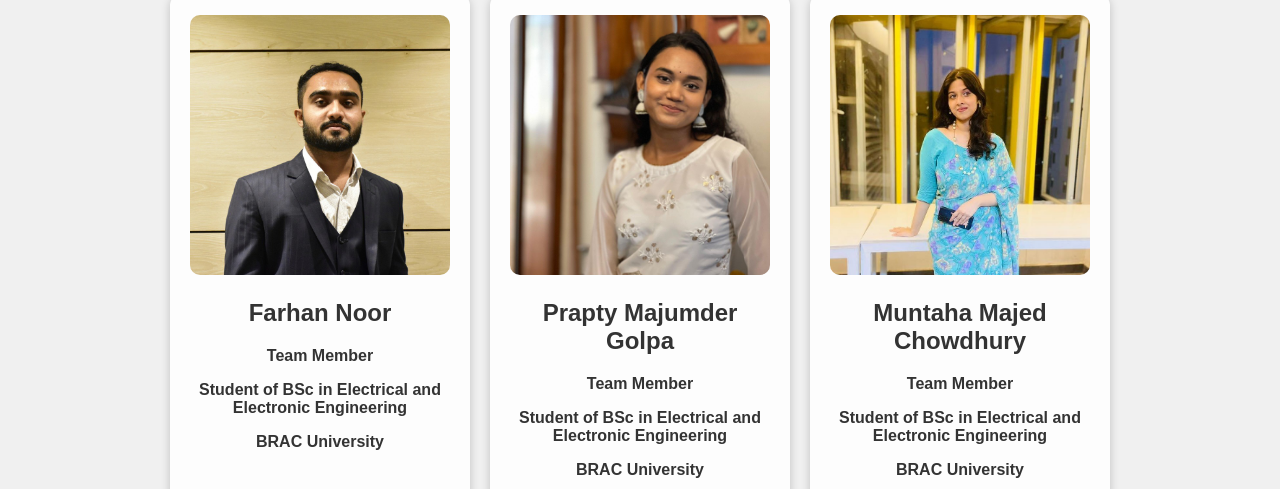
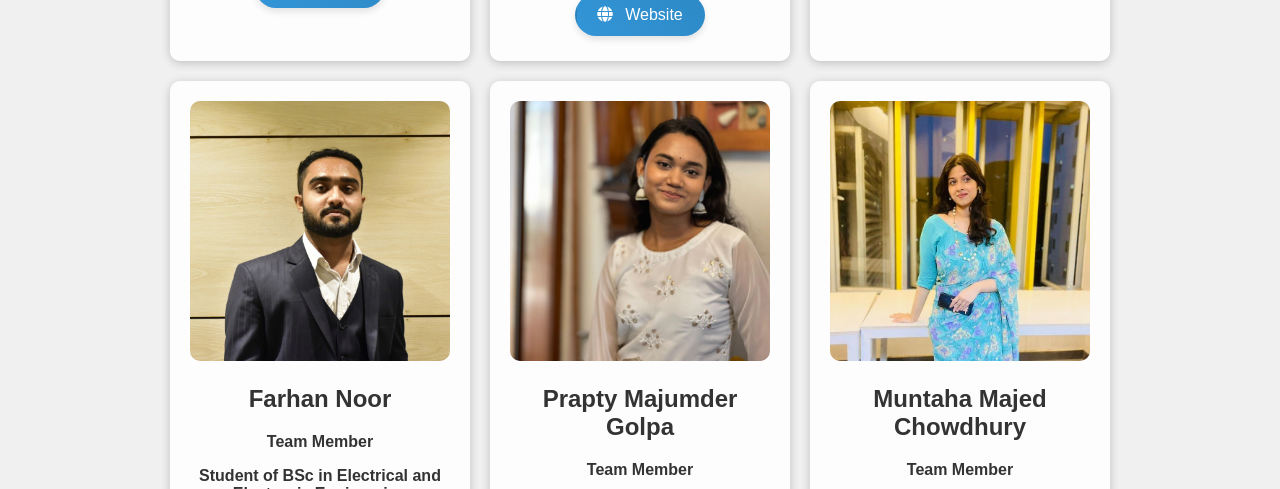
Before and after one commit to nashihab/team, a plain HTML site: page index.html in a window 1280 px wide. Shown: the part 873-1362 px from the top of the page. Drawn offline with Linux system fonts and the light colour scheme; a web font is replaced by a local one.

Commit message:
Update styles.css

```diff
--- a/css/styles.css
+++ b/css/styles.css
@@ -32,7 +32,7 @@ body {
 
 @keyframes spin {
     0% { transform: rotate(0deg); }
-    100% { transform: rotate(360deg); }
+    90% { transform: rotate(360deg); }
 }
 
 header {
@@ -124,3 +124,36 @@ footer {
     flex-direction: column;
     align-items: center;
 }
+
+.social-links a {
+    display: inline-block;
+    padding: 10px 20px;
+    margin: 5px;
+    text-decoration: none;
+    color: white;
+    background-color: #3498db;
+    border-radius: 25px;
+    border: 2px solid transparent;
+    font-size: 1em;
+    box-shadow: 0 4px 6px rgba(0, 0, 0, 0.1); /* Initial subtle shadow */
+    transition: background-color 0.3s ease, box-shadow 0.3s ease, transform 0.3s ease, border-color 0.3s ease, background-size 0.3s;
+    background-image: linear-gradient(45deg, #3498db, #2980b9);
+    background-size: 200% 200%;
+}
+
+.social-links a:hover {
+    background-position: right center; /* Shift gradient on hover */
+    background-color: #2c3e50; /* Fallback color */
+    border-color: #ffffff;
+    box-shadow: 0 8px 15px rgba(0, 0, 0, 0.3), 0 0 10px #2980b9, 0 0 20px #3498db; /* Add glowing effect */
+    transform: scale(1.1); /* Slightly larger hover effect */
+}
+
+.social-links a i {
+    margin-right: 8px;
+    transition: transform 0.3s ease; /* Smooth icon hover effect */
+}
+
+.social-links a:hover i {
+    transform: rotate(20deg); /* Icon rotates slightly */
+}
```
